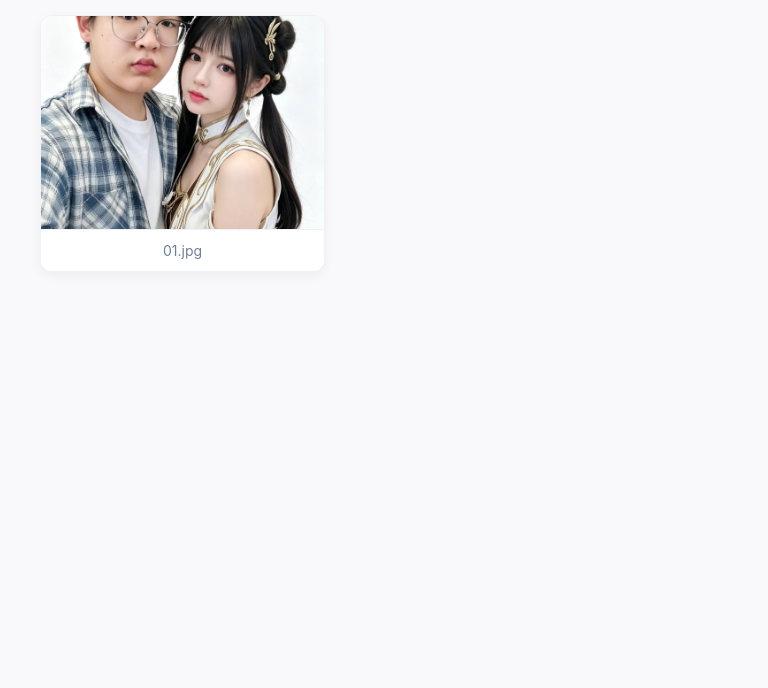
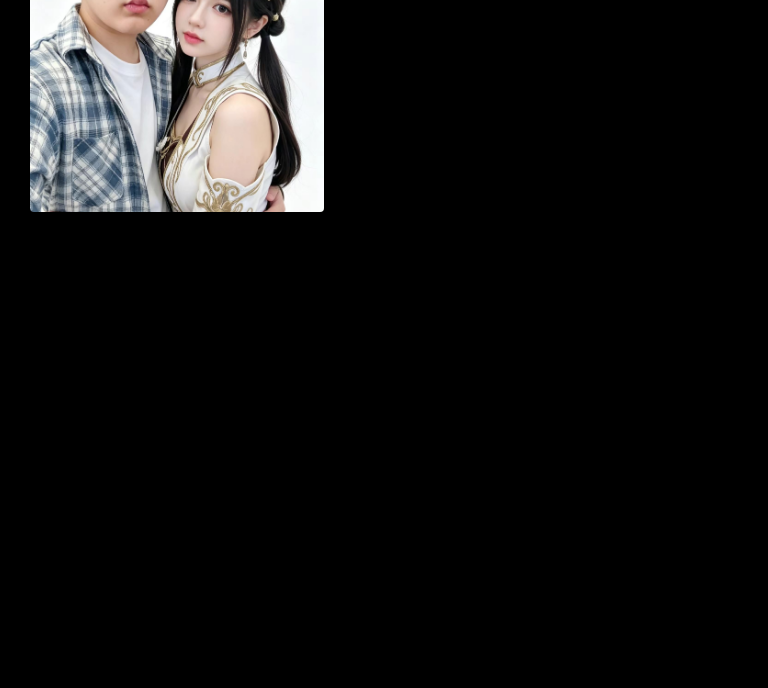
Before and after one commit to beidaky/sly, a plain HTML site: page index.html in a window 1280 px wide. Shown: the part 112-800 px from the top of the page, without its empty margins (0-768 px from the left). Drawn offline with Linux system fonts and the light colour scheme.

Commit message:
Add files via upload

```diff
--- a/index.html
+++ b/index.html
@@ -2,140 +2,114 @@
 <html lang="zh-CN">
 <head>
     <meta charset="UTF-8">
-    <meta name="viewport" content="width=device-width, initial-scale=1.0">
-    <title>简易照片展示墙 (测试)</title>
+    <meta name="viewport" content="width=device-width, initial-scale=1.0, maximum-scale=1.0, user-scalable=no">
+    <title>Photo Gallery</title>
     <style>
         body {
-            font-family: -apple-system, BlinkMacSystemFont, "Segoe UI", Roboto, sans-serif;
-            background-color: #f9f9fb;
             margin: 0;
-            padding: 30px 15px;
-            color: #333;
+            padding: 10px;
+            background-color: #000000; /* 改为纯黑背景，沉浸感更强 */
+            -webkit-tap-highlight-color: transparent; /* 去除手机端点击的高亮背景 */
         }
-        .container {
-            max-width: 1200px;
-            margin: 0 auto;
-        }
-        h1 {
-            text-align: center;
-            font-weight: 500;
-            margin-bottom: 30px;
-            color: #2c3e50;
-        }
-        /* 响应式网格布局 */
+
+        /* 响应式网格布局：默认手机端一行两张 */
         .gallery {
             display: grid;
-            grid-template-columns: repeat(auto-fill, minmax(280px, 1fr));
-            gap: 20px;
+            grid-template-columns: repeat(2, 1fr);
+            gap: 10px;
         }
-        .gallery-item {
-            background: #ffffff;
-            border-radius: 12px;
-            overflow: hidden;
-            box-shadow: 0 4px 12px rgba(0, 0, 0, 0.05);
-            transition: transform 0.2s ease;
-            border: 1px solid #edf2f7;
+
+        /* 电脑/平板端一行四张 (屏幕宽度大于等于 768px 时生效) */
+        @media (min-width: 768px) {
+            .gallery {
+                grid-template-columns: repeat(4, 1fr);
+                gap: 15px; /* 电脑端间距稍微大一点 */
+                padding: 20px;
+            }
         }
-        .gallery-item:hover {
-            transform: translateY(-4px);
+
+        .gallery img {
+            width: 100%;
+            aspect-ratio: 1 / 1; /* 保持缩略图为正方形，排版更整齐 */
+            object-fit: cover;
+            cursor: pointer;
+            border-radius: 4px;
+            transition: opacity 0.2s;
         }
-        .img-wrapper {
-            width: 100%;
-            padding-top: 75%; /* 4:3 比例占位，防止加载时页面抖动 */
-            position: relative;
-            background-color: #f7fafc;
+
+        .gallery img:hover {
+            opacity: 0.85; /* 鼠标悬停时的微弱反馈 */
         }
-        .gallery-item img {
-            position: absolute;
+
+        /* 点击放大后的灯箱（弹窗）样式 */
+        #lightbox {
+            position: fixed;
             top: 0;
             left: 0;
-            width: 100%;
-            height: 100%;
-            object-fit: cover;
-            display: block;
-        }
-        .img-caption {
-            padding: 12px;
-            text-align: center;
-            font-size: 14px;
-            color: #718096;
-            background: #ffffff;
-            border-top: 1px solid #edf2f7;
-        }
-        .error-box {
-            position: absolute;
-            top: 0;
-            left: 0;
-            width: 100%;
-            height: 100%;
-            display: flex;
-            flex-direction: column;
+            width: 100vw;
+            height: 100vh;
+            background: rgba(0, 0, 0, 0.95); /* 半透明黑色遮罩 */
+            display: none; /* 默认隐藏 */
             justify-content: center;
             align-items: center;
-            color: #a0aec0;
-            font-size: 13px;
-            padding: 10px;
-            box-sizing: border-box;
-            text-align: center;
+            z-index: 9999;
+            cursor: zoom-out;
+        }
+
+        #lightbox img {
+            max-width: 95%;
+            max-height: 95%;
+            object-fit: contain; /* 保证原图比例完整显示，不裁剪 */
+            user-select: none;
         }
     </style>
 </head>
 <body>
 
-    <div class="container">
-        <h1>我的相册展示</h1>
-        <div class="gallery" id="imageGallery">
-            <!-- 照片将通过 JavaScript 动态自动生成 -->
-        </div>
+    <!-- 照片墙容器 (没有任何文字) -->
+    <div class="gallery" id="gallery"></div>
+
+    <!-- 放大显示容器 (默认隐藏) -->
+    <div id="lightbox">
+        <img id="lightbox-img" src="" alt="">
     </div>
 
     <script>
         // ================= 配置区 =================
-        const TOTAL_IMAGES = 1;     // 你的照片总张数（后续增加照片时，修改这个数字即可）
-        const IMAGE_EXT = '.jpg';    // 照片的格式后缀，支持 '.jpg' 或 '.png'
+        const TOTAL_IMAGES = 22;     // 你的照片总张数
+        const IMAGE_EXT = '.jpg';    // 照片的格式后缀
         // ==========================================
 
-        const gallery = document.getElementById('imageGallery');
+        const gallery = document.getElementById('gallery');
+        const lightbox = document.getElementById('lightbox');
+        const lightboxImg = document.getElementById('lightbox-img');
 
         for (let i = 1; i <= TOTAL_IMAGES; i++) {
-            // 将数字转换为两位数格式，例如：1 变成 "01"
             const imgNumber = i.toString().padStart(2, '0');
             const imgName = imgNumber + IMAGE_EXT;
 
-            // 创建相册单项卡片
-            const item = document.createElement('div');
-            item.className = 'gallery-item';
+            const img = document.createElement('img');
+            img.src = './' + imgName;
+            img.loading = 'lazy'; // 开启懒加载，提升网页打开速度
 
-            // 创建图片包裹层（用于固定比例）
-            const wrapper = document.createElement('div');
-            wrapper.className = 'img-wrapper';
-
-            // 创建图片标签
-            const img = document.createElement('img');
-            img.src = './' + imgName; // 相对路径，确保在 GitHub Pages 中正常读取同级目录下的图片
-            img.alt = 'Photo ' + imgName;
-            img.loading = 'lazy';    // 开启原生懒加载，优化多图时的加载速度
-
-            // 如果图片还未上传或者加载失败，显示友好的暂无提示，不破坏排版
+            // 如果图片还未上传或者不存在，直接静默隐藏，不显示任何文字和破损图标
             img.onerror = function() {
                 this.style.display = 'none';
-                const errorDiv = document.createElement('div');
-                errorDiv.className = 'error-box';
-                errorDiv.innerHTML = `<span>未找到图片</span><strong style="color:#e2e8f0;font-size:24px;margin:5px 0;">🖼️</strong><span>${imgName}</span>`;
-                wrapper.appendChild(errorDiv);
             };
 
-            // 创建底部文字标签
-            const caption = document.createElement('div');
-            caption.className = 'img-caption';
-            caption.innerText = imgName;
+            // 点击缩略图触发放大
+            img.onclick = function() {
+                lightboxImg.src = this.src;
+                lightbox.style.display = 'flex'; // 显示灯箱
+            };
 
-            // 组合元素
-            wrapper.appendChild(img);
-            item.appendChild(wrapper);
-            item.appendChild(caption);
-            gallery.appendChild(item);
+            gallery.appendChild(img);
         }
+
+        // 点击放大后的遮罩或图片任意位置，关闭放大层
+        lightbox.onclick = function() {
+            this.style.display = 'none'; // 隐藏灯箱
+        };
     </script>
 
 </body>
```
